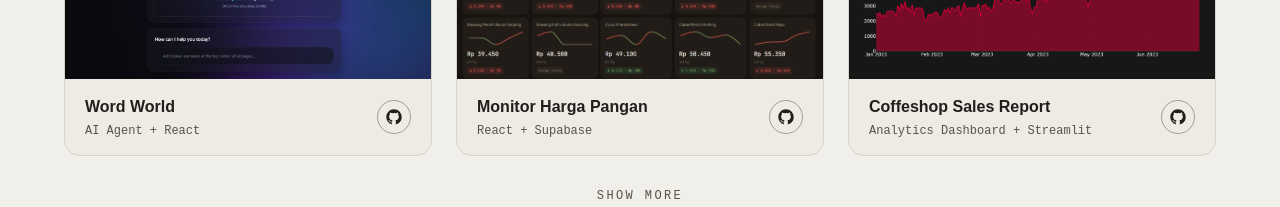
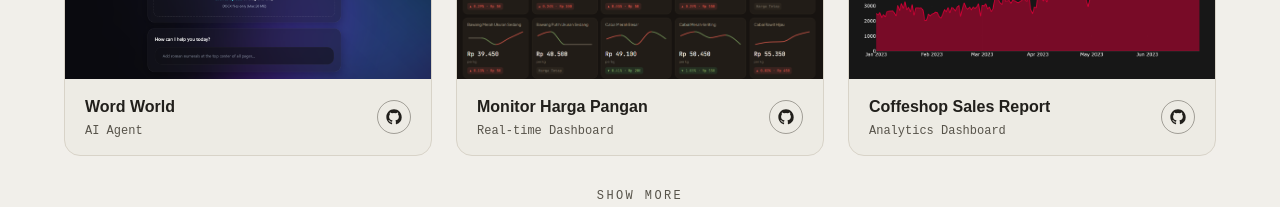
Before and after one commit to damarrsyahputra/damarrsyahputra.github.io, a React (Vite) app: page / in a window 1280 px wide. Shown: the part 2780-2987 px from the top of the page. Built offline with nearby package versions, Linux system fonts and the light colour scheme.

Commit message:
chore: update projects

```diff
--- a/src/data/projects.ts
+++ b/src/data/projects.ts
@@ -9,28 +9,28 @@ export type Project = {
 export const PROJECTS: Project[] = [
   {
     title: "Word World",
-    platform: "AI Agent + React",
+    platform: "AI Agent",
     image: "/projects/word_world.png",
     githubUrl: "https://github.com/damarrsyahputra/word-world",
-    liveUrl: "https://wordworld-app.vercel.app/",
+    liveUrl: "https://intowordworld.vercel.app/",
   },
   {
     title: "Monitor Harga Pangan",
-    platform: "React + Supabase",
+    platform: "Real-time Dashboard",
     image: "/projects/monitor_harga_pangan.png",
     githubUrl: "https://github.com/damarrsyahputra/monitor-harga-bahan-pokok",
     liveUrl: "https://monitor-harga-bahan-pokok.vercel.app/",
   },
   {
     title: "Coffeshop Sales Report",
-    platform: "Analytics Dashboard + Streamlit",
+    platform: "Analytics Dashboard",
     image: "/projects/coffee_shop_dashboard.png",
     githubUrl: "https://github.com/damarrsyahputra/coffee-shop-sales-dashboard",
     liveUrl: "https://coffee-shop-sales-dashboard-damar.streamlit.app/",
   },
   {
     title: "Airport Threat Detection",
-    platform: "Computer Vision + Streamlit",
+    platform: "Computer Vision",
     image: "/projects/airport_threat_detection.png",
     githubUrl: "https://github.com/damarrsyahputra/airport-threat-detection",
     liveUrl: "https://airport-threat-detection.streamlit.app/",
```
